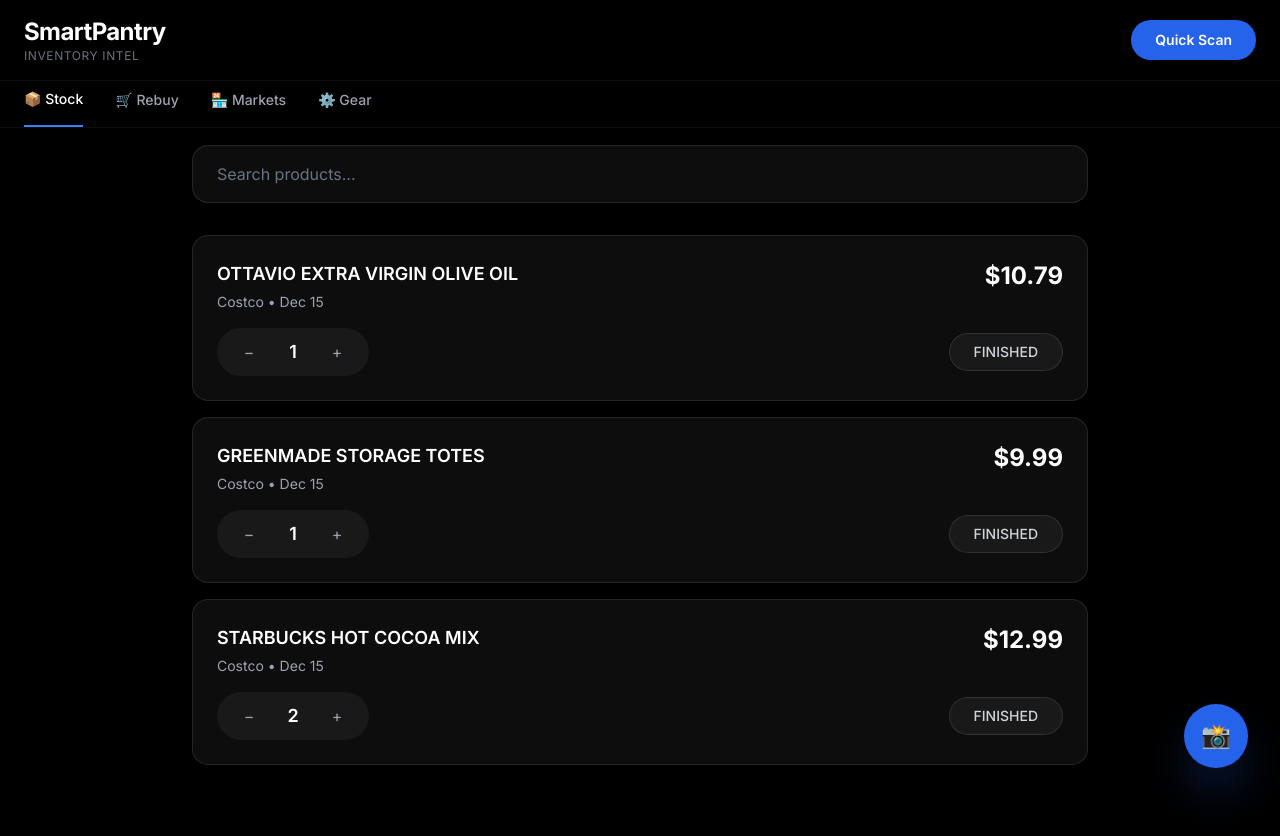
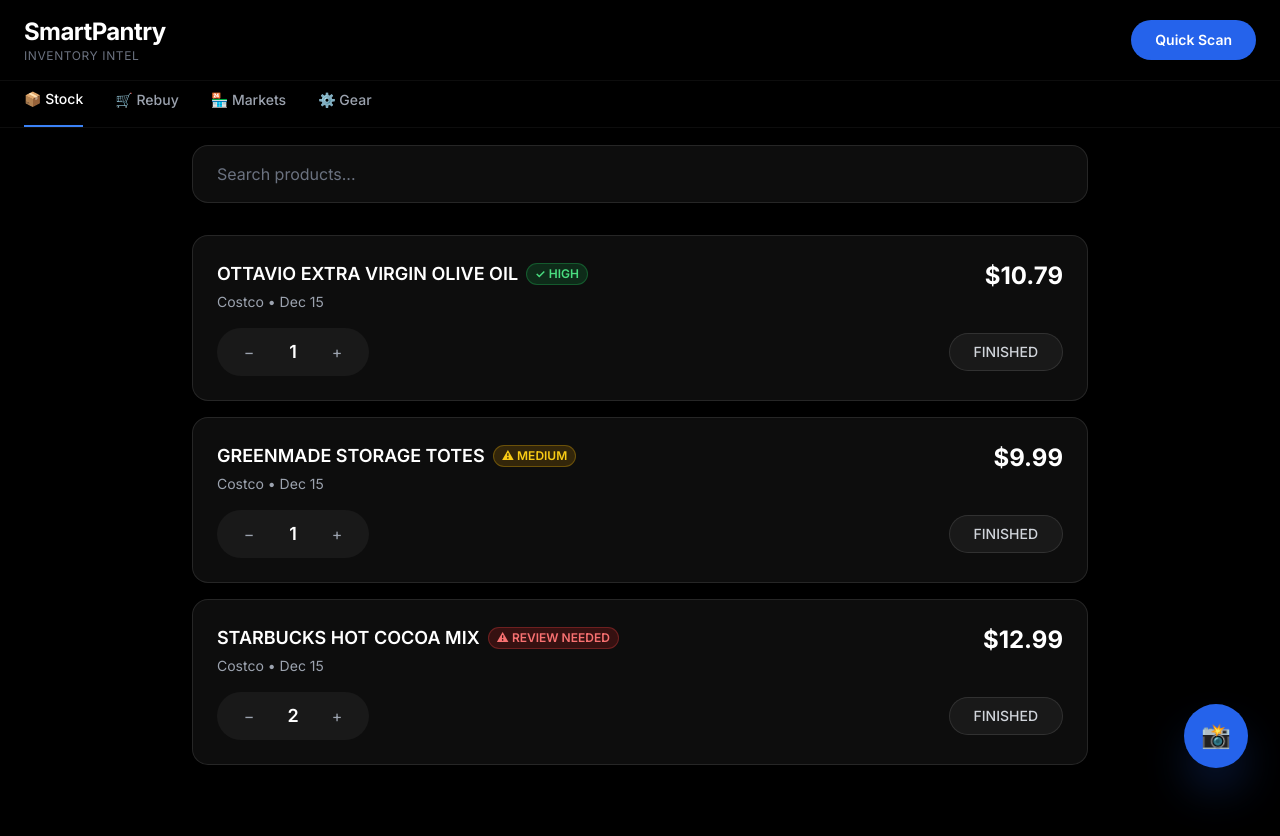
Before and after one commit to alexandrejdoliveira-gif/smart-grocery-inventory, a Next.js app: page /stock in a window 1280 px wide. Shown: the top 836 px of the page. Built offline with nearby package versions, Linux system fonts and the light colour scheme.

Commit message:
feat: add confidence badges to product cards

```diff
--- a/app/stock/page.tsx
+++ b/app/stock/page.tsx
@@ -12,7 +12,8 @@
         date: 'Dec 15',
         price: 10.79,
         quantity: 1,
-        status: 'available'
+        status: 'available',
+        confidence: 0.92 // HIGH - strong historical match
     },
     {
         id: '2',
@@ -21,7 +22,8 @@
         date: 'Dec 15',
         price: 9.99,
         quantity: 1,
-        status: 'available'
+        status: 'available',
+        confidence: 0.68 // MEDIUM - needs confirmation
     },
     {
         id: '3',
@@ -30,9 +32,26 @@
         date: 'Dec 15',
         price: 12.99,
         quantity: 2,
-        status: 'available'
+        status: 'available',
+        confidence: 0.45 // LOW - review needed
     },
 ]
+
+// Confidence badge helper
+type BadgeType = 'HIGH' | 'MEDIUM' | 'LOW' | null
+
+function getConfidenceBadge(confidence: number): { type: BadgeType; label: string; icon: string } | null {
+    if (confidence >= 0.85) {
+        return { type: 'HIGH', label: 'HIGH', icon: '✓' }
+    }
+    if (confidence >= 0.60) {
+        return { type: 'MEDIUM', label: 'MEDIUM', icon: '⚠' }
+    }
+    if (confidence >= 0.40) {
+        return { type: 'LOW', label: 'REVIEW NEEDED', icon: '⚠' }
+    }
+    return null
+}
 
 export default function StockPage() {
     const [products, setProducts] = useState(mockProducts)
@@ -168,7 +187,25 @@
                             >
                                 <div className="flex items-start justify-between mb-4">
                                     <div className="flex-1">
-                                        <h3 className="text-lg font-semibold mb-1">{product.name}</h3>
+                                        <div className="flex items-center gap-2 mb-1">
+                                            <h3 className="text-lg font-semibold">{product.name}</h3>
+                                            {(() => {
+                                                const badge = getConfidenceBadge(product.confidence)
+                                                if (!badge) return null
+
+                                                const badgeStyles = {
+                                                    HIGH: 'bg-green-600/20 text-green-400 border-green-500/30',
+                                                    MEDIUM: 'bg-yellow-600/20 text-yellow-400 border-yellow-500/30',
+                                                    LOW: 'bg-red-600/20 text-red-400 border-red-500/30'
+                                                }
+
+                                                return (
+                                                    <span className={`px-2 py-0.5 rounded-full text-xs font-semibold border ${badgeStyles[badge.type!]}`}>
+                                                        {badge.icon} {badge.label}
+                                                    </span>
+                                                )
+                                            })()}
+                                        </div>
                                         <p className="text-sm text-gray-400">
                                             {product.store} • {product.date}
                                         </p>
```
